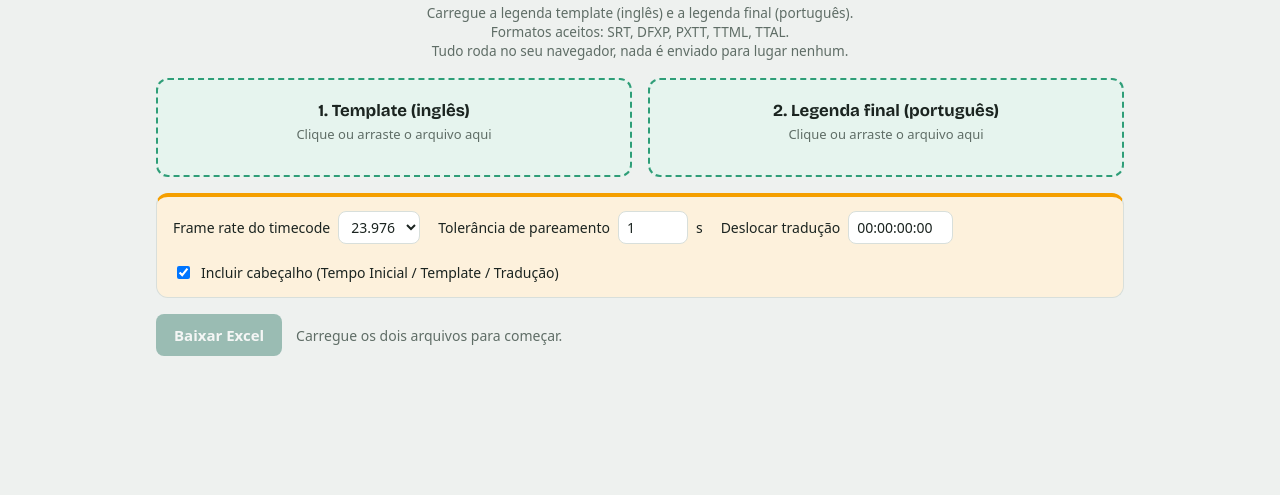
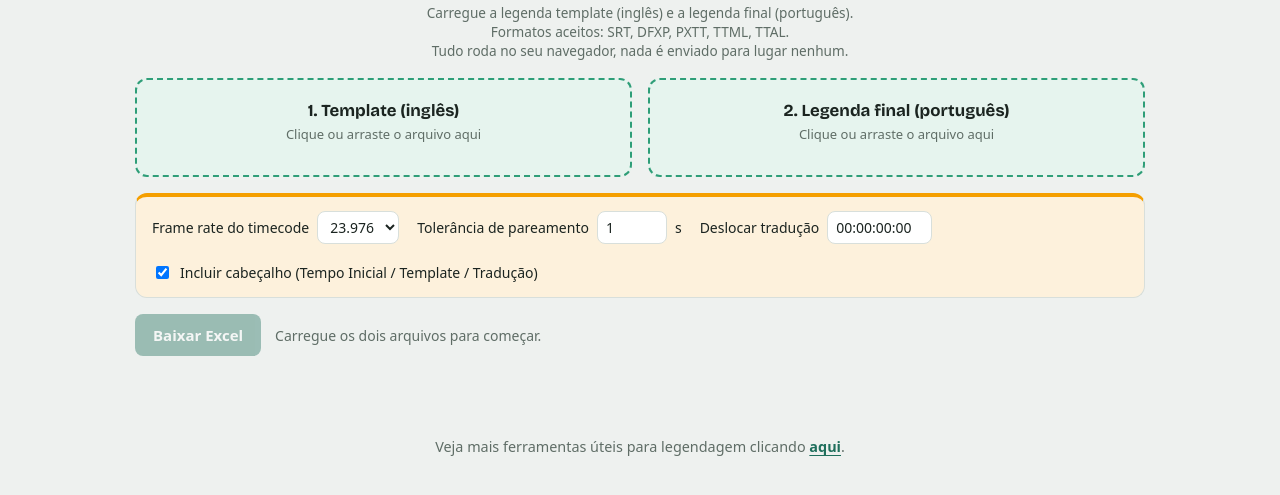
Before and after one commit to matmaggi/exceltitles, a plain HTML site: page index.html in a window 1280 px wide. Shown: the part 111-606 px from the top of the page. Drawn offline with nearby package versions, Linux system fonts and the light colour scheme.

Commit message:
Update index.html

```diff
--- a/index.html
+++ b/index.html
@@ -14,7 +14,7 @@
 *{box-sizing:border-box}
 body{margin:0;background:var(--bg);color:var(--tx);font:15px/1.5 var(--sys);min-height:100vh}
 :focus-visible{outline:3px solid var(--ac);outline-offset:2px}
-.wrap{max-width:1000px;margin:0 auto;padding:0 16px 40px}
+.wrap{max-width:1050px;margin:0 auto;padding:0 20px 40px}
 .grid{display:grid;grid-template-columns:1fr 1fr;gap:16px}
 @media (max-width:700px){.grid{grid-template-columns:1fr}}
 .drop{background:var(--t1);border:2px dashed var(--green);border-radius:12px;padding:20px;text-align:center;cursor:pointer;transition:border-color .15s,background .15s}
@@ -56,6 +56,11 @@ body{border-top:5px solid;border-image:linear-gradient(90deg,#2f9e78,#f59f00,#4c
 .logo-st{fill:none;stroke:var(--onac);stroke-linecap:round;stroke-linejoin:round}
 .logo-ck{fill:none;stroke:var(--ac);stroke-linecap:round;stroke-linejoin:round}
 @media (prefers-reduced-motion:reduce){*{transition:none!important}}
+
+/* ===== rodapé da família ===== */
+footer.ft{text-align:center;color:var(--mut);font-size:.9rem;line-height:1.5;padding:28px 20px 32px;max-width:none}
+footer.ft p{margin:0}footer.ft p+p{margin-top:6px}
+footer.ft a{color:var(--ac);font-weight:600;text-decoration:underline;text-underline-offset:3px}
 </style>
 </head>
 <body>
@@ -120,6 +125,7 @@ body{border-top:5px solid;border-image:linear-gradient(90deg,#2f9e78,#f59f00,#4c
   <div class="legend" id="legend" hidden>Linhas amarelas: só existe texto de um dos lados. Linhas verdes: continuação (um lado tem mais divisões que o outro, então o outro fica em branco para manter o alinhamento).</div>
 </div>
 
+<footer class="ft"><p>Veja mais ferramentas úteis para legendagem clicando <a href="https://matmaggi.github.io/subtools/">aqui</a>.</p></footer>
 <script>
 /* ============================================================
    PARSERS
```
